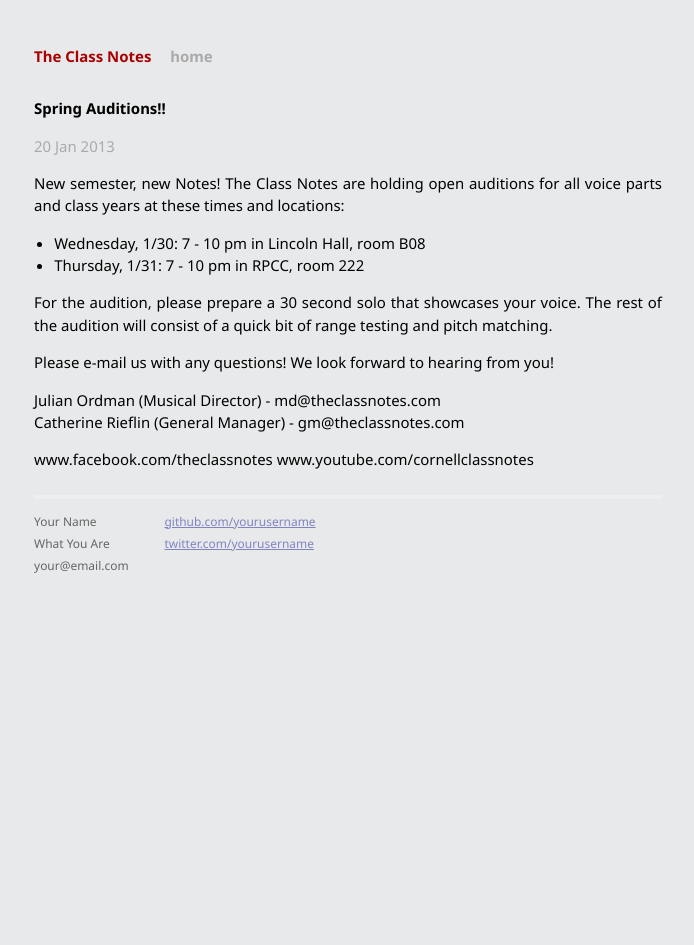
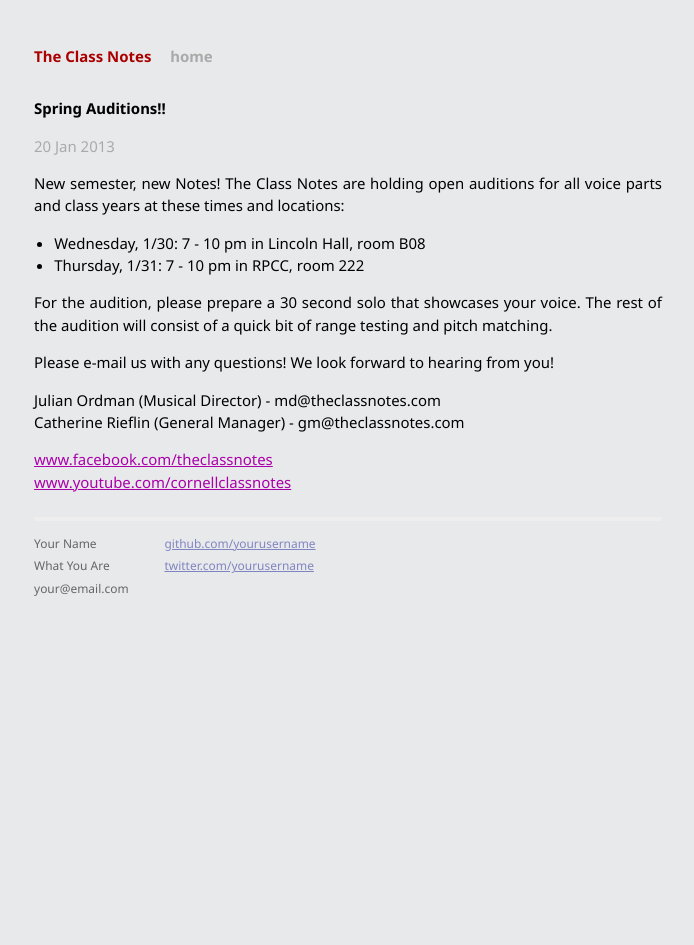
Before and after one commit to theclassnotes/theclassnotes.com-v4, a Jekyll site: the page built from _posts/2013-01-20-spring-auditions.md, in a window 1280 px wide. Shown: the whole page, without its empty margins (292-986 px from the left). Built offline with Jekyll 4.4.1, drawn with Linux system fonts in a browser that asks for light colours; Markdown is read by kramdown in place of the engine named in the settings.

```diff
--- a/_posts/2013-01-20-spring-auditions.md
+++ b/_posts/2013-01-20-spring-auditions.md
@@ -17,5 +15,5 @@ Please e-mail us with any questions! We look forward to hearing from you!
 Julian Ordman (Musical Director) - md@theclassnotes.com <br>
 Catherine Rieflin (General Manager) - gm@theclassnotes.com
 
-www.facebook.com/theclassnotes
-www.youtube.com/cornellclassnotes
+[www.facebook.com/theclassnotes]({{ site.facebook.link }})<br>
+[www.youtube.com/cornellclassnotes]({{ site.youtube.link }})
```
Also changed, not shown: other parts of _posts/2013-01-20-spring-auditions.md (+0 -2 lines), _sass/partials/_variables.scss (added, +8 -0 lines).
